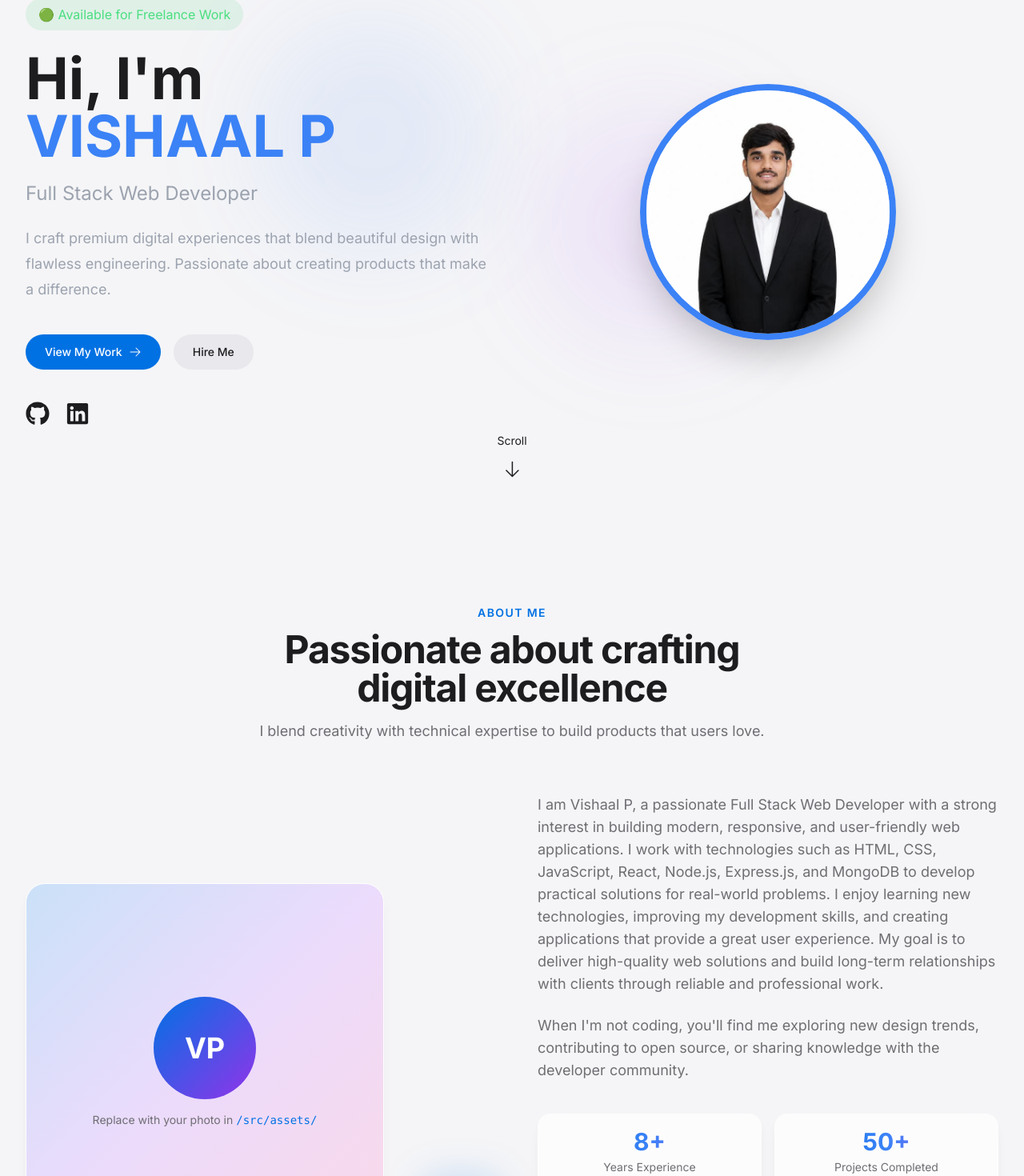
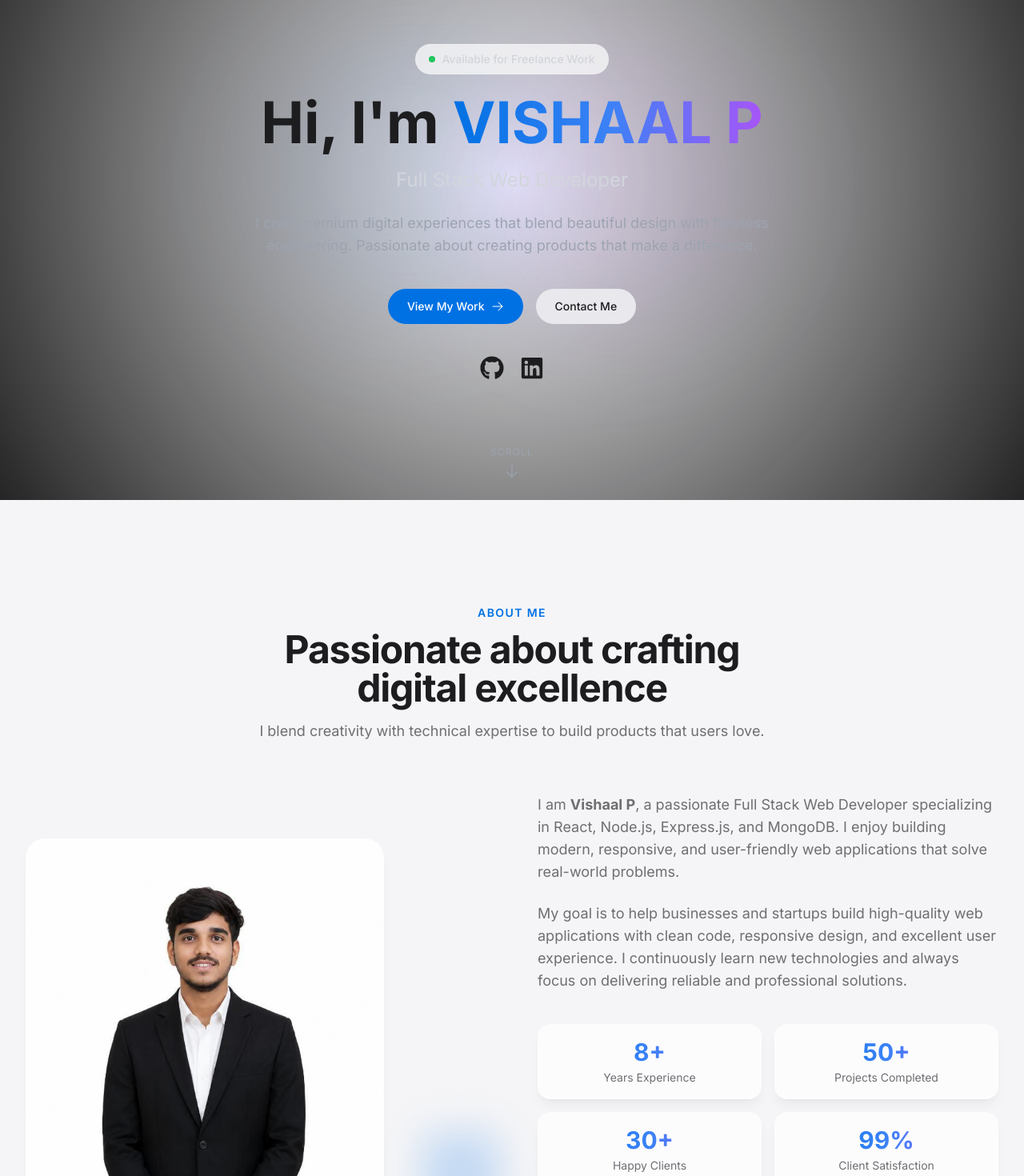
Before and after one commit to vishaalcibi-ops/my-portfolio, a React (Vite) app: page / in a window 1280 px wide. Shown: the part 175-1645 px from the top of the page at 80% size. Built offline with nearby package versions, Linux system fonts and the light colour scheme.

Commit message:
Updated portfolio with profile photo

```diff
--- a/src/components/sections/About.jsx
+++ b/src/components/sections/About.jsx
@@ -1,6 +1,11 @@
 import { HiDownload } from 'react-icons/hi'
 import { siteConfig, stats } from '../../data/portfolioData'
-import Container, { Section, FadeIn, StaggerContainer, StaggerItem } from '../ui/Container'
+import Container, {
+  Section,
+  FadeIn,
+  StaggerContainer,
+  StaggerItem,
+} from '../ui/Container'
 import SectionHeading from '../ui/SectionHeading'
 import Button from '../ui/Button'
 
@@ -15,41 +20,46 @@ export default function About() {
         />
 
         <div className="grid grid-cols-1 lg:grid-cols-2 gap-12 lg:gap-16 items-center">
+
+          {/* Photo */}
           <FadeIn>
             <div className="relative">
               <div className="aspect-square max-w-md mx-auto lg:mx-0 rounded-3xl overflow-hidden glass-card">
-                <div className="w-full h-full bg-gradient-to-br from-apple-blue/20 via-purple-500/20 to-pink-500/20 flex items-center justify-center">
-                  <div className="text-center p-8">
-                    <div className="w-32 h-32 mx-auto rounded-full bg-gradient-to-br from-apple-blue to-purple-600 flex items-center justify-center text-white text-4xl font-bold">
-                      {siteConfig.name
-                        .split(' ')
-                        .map((n) => n[0])
-                        .join('')}
-                    </div>
-                    <p className="mt-4 text-sm text-apple-gray-400">
-                      Replace with your photo in{' '}
-                      <code className="text-apple-blue">/src/assets/</code>
-                    </p>
-                  </div>
-                </div>
+
+                <img
+                  src="/images/vishaal.jpeg"
+                  alt="Vishaal P"
+                  className="w-full h-full object-cover"
+                />
+
               </div>
-              <div className="absolute -bottom-4 -right-4 w-24 h-24 bg-apple-blue/20 rounded-2xl blur-xl -z-10" />
+
+              <div className="absolute -bottom-4 -right-4 w-24 h-24 bg-apple-blue/20 rounded-2xl blur-xl -z-10"></div>
             </div>
           </FadeIn>
 
+          {/* About Content */}
           <FadeIn delay={0.2}>
             <div className="space-y-6">
+
               <p className="text-base sm:text-lg text-apple-gray-400 leading-relaxed">
-                I am Vishaal P, a passionate Full Stack Web Developer with a strong interest in building modern, responsive, and user-friendly web applications. I work with technologies such as HTML, CSS, JavaScript, React, Node.js, Express.js, and MongoDB to develop practical solutions for real-world problems.
-
-I enjoy learning new technologies, improving my development skills, and creating applications that provide a great user experience. My goal is to deliver high-quality web solutions and build long-term relationships with clients through reliable and professional work.
-              </p>
-              <p className="text-base sm:text-lg text-apple-gray-400 leading-relaxed">
-                When I&apos;m not coding, you&apos;ll find me exploring new design trends,
-                contributing to open source, or sharing knowledge with the developer community.
+                I am <strong>Vishaal P</strong>, a passionate Full Stack Web Developer
+                specializing in React, Node.js, Express.js, and MongoDB. I enjoy
+                building modern, responsive, and user-friendly web applications that
+                solve real-world problems.
               </p>
 
-              <StaggerContainer className="grid grid-cols-2 gap-4 pt-4" stagger={0.08}>
+              <p className="text-base sm:text-lg text-apple-gray-400 leading-relaxed">
+                My goal is to help businesses and startups build high-quality web
+                applications with clean code, responsive design, and excellent user
+                experience. I continuously learn new technologies and always focus on
+                delivering reliable and professional solutions.
+              </p>
+
+              <StaggerContainer
+                className="grid grid-cols-2 gap-4 pt-4"
+                stagger={0.08}
+              >
                 {stats.map((stat) => (
                   <StaggerItem key={stat.label}>
                     <div className="glass-card p-4 text-center">
@@ -68,8 +78,10 @@ I enjoy learning new technologies, improving my development skills, and creating
                 <HiDownload className="h-4 w-4" />
                 Download Resume
               </Button>
+
             </div>
           </FadeIn>
+
         </div>
       </Container>
     </Section>
--- a/src/components/sections/Hero.jsx
+++ b/src/components/sections/Hero.jsx
@@ -10,99 +10,101 @@ export default function Hero() {
     <section className="relative min-h-screen flex items-center justify-center overflow-hidden pt-20">
       {/* Background */}
       <div className="absolute inset-0 -z-10">
-        <div className="absolute top-1/4 left-1/4 w-72 h-72 bg-blue-500/10 rounded-full blur-3xl" />
-        <div className="absolute bottom-1/4 right-1/4 w-72 h-72 bg-purple-500/10 rounded-full blur-3xl" />
+        <div className="absolute top-1/4 left-1/4 w-72 h-72 md:w-96 md:h-96 bg-blue-500/10 rounded-full blur-3xl animate-float" />
+
+        <div
+          className="absolute bottom-1/4 right-1/4 w-72 h-72 md:w-96 md:h-96 bg-purple-500/10 rounded-full blur-3xl animate-float"
+          style={{ animationDelay: '2s' }}
+        />
+
+        <div className="absolute inset-0 bg-[radial-gradient(circle_at_center,transparent_0%,rgba(0,0,0,0.85)_100%)]" />
       </div>
 
-      <Container>
-        <div className="grid lg:grid-cols-2 gap-16 items-center">
-
-          {/* Left Content */}
+      <Container className="text-center">
         <motion.div
-            initial={{ opacity: 0, x: -50 }}
-            animate={{ opacity: 1, x: 0 }}
+          initial={{ opacity: 0, y: 30 }}
+          animate={{ opacity: 1, y: 0 }}
           transition={{ duration: 0.8 }}
         >
-            <span className="inline-flex items-center gap-2 px-4 py-2 rounded-full bg-green-500/10 text-green-400 mb-6">
-              🟢 Available for Freelance Work
+          <motion.span
+            initial={{ opacity: 0 }}
+            animate={{ opacity: 1 }}
+            transition={{ delay: 0.2 }}
+            className="inline-flex items-center gap-2 px-4 py-2 rounded-full glass text-sm font-medium text-gray-300 mb-6"
+          >
+            <span className="relative flex h-2 w-2">
+              <span className="animate-ping absolute inline-flex h-full w-full rounded-full bg-green-400 opacity-75"></span>
+              <span className="relative inline-flex rounded-full h-2 w-2 bg-green-500"></span>
             </span>
 
+            Available for Freelance Work
+          </motion.span>
+
           <h1 className="text-5xl md:text-7xl font-bold leading-tight">
-              Hi, I'm <br />
-              <span className="text-blue-500">{siteConfig.name}</span>
+            Hi, I'm{" "}
+            <span className="gradient-text">
+              {siteConfig.name}
+            </span>
           </h1>
 
-            <h2 className="text-2xl mt-5 text-gray-400">
+          <p className="mt-5 text-2xl text-gray-300">
             {siteConfig.title}
-            </h2>
+          </p>
 
-            <p className="mt-6 text-lg text-gray-400 leading-8">
+          <p className="mt-6 max-w-2xl mx-auto text-lg text-gray-400">
             {siteConfig.bio}
           </p>
 
-            <div className="flex gap-4 mt-10">
+          <div className="mt-10 flex flex-col sm:flex-row justify-center gap-4">
             <Button href="#projects">
               View My Work
               <HiArrowRight className="h-4 w-4" />
             </Button>
 
             <Button variant="secondary" href="#contact">
-                Hire Me
+              Contact Me
             </Button>
           </div>
 
-            <div className="flex gap-5 mt-10">
+          <div className="mt-10 flex justify-center gap-5">
             <a
               href={siteConfig.social.github}
               target="_blank"
-                rel="noreferrer"
+              rel="noopener noreferrer"
+              className="text-3xl hover:text-blue-500 transition"
             >
-                <FaGithub className="text-3xl hover:text-blue-500" />
+              <FaGithub />
             </a>
 
             <a
               href={siteConfig.social.linkedin}
               target="_blank"
-                rel="noreferrer"
+              rel="noopener noreferrer"
+              className="text-3xl hover:text-blue-500 transition"
             >
-                <FaLinkedin className="text-3xl hover:text-blue-500" />
+              <FaLinkedin />
             </a>
           </div>
         </motion.div>
-
-          {/* Right Image */}
-          <motion.div
-            initial={{ opacity: 0, x: 60 }}
-            animate={{ opacity: 1, x: 0 }}
-            transition={{ duration: 1 }}
-            className="flex justify-center"
-          >
-            <img
-  src="/images/vishaal.jpeg"
-  alt="Vishaal P"
-  className="w-80 h-80 object-cover rounded-full border-8 border-blue-500 shadow-2xl"
-/>
-          </motion.div>
-
-        </div>
 
         <motion.a
           href="#about"
           initial={{ opacity: 0 }}
           animate={{ opacity: 1 }}
-          transition={{ delay: 1 }}
-          className="absolute bottom-8 left-1/2 -translate-x-1/2 flex flex-col items-center"
+          transition={{ delay: 1.2 }}
+          className="absolute bottom-8 left-1/2 -translate-x-1/2 flex flex-col items-center text-gray-400 hover:text-blue-500"
         >
-          <span className="text-sm mb-2">Scroll</span>
+          <span className="text-xs uppercase tracking-widest">
+            Scroll
+          </span>
 
           <motion.div
             animate={{ y: [0, 8, 0] }}
             transition={{ repeat: Infinity, duration: 1.5 }}
           >
-            <HiArrowDown className="text-2xl" />
+            <HiArrowDown className="w-5 h-5" />
           </motion.div>
         </motion.a>
-
       </Container>
     </section>
   )
```
Lines whose indentation alone changed are shown as unchanged.
